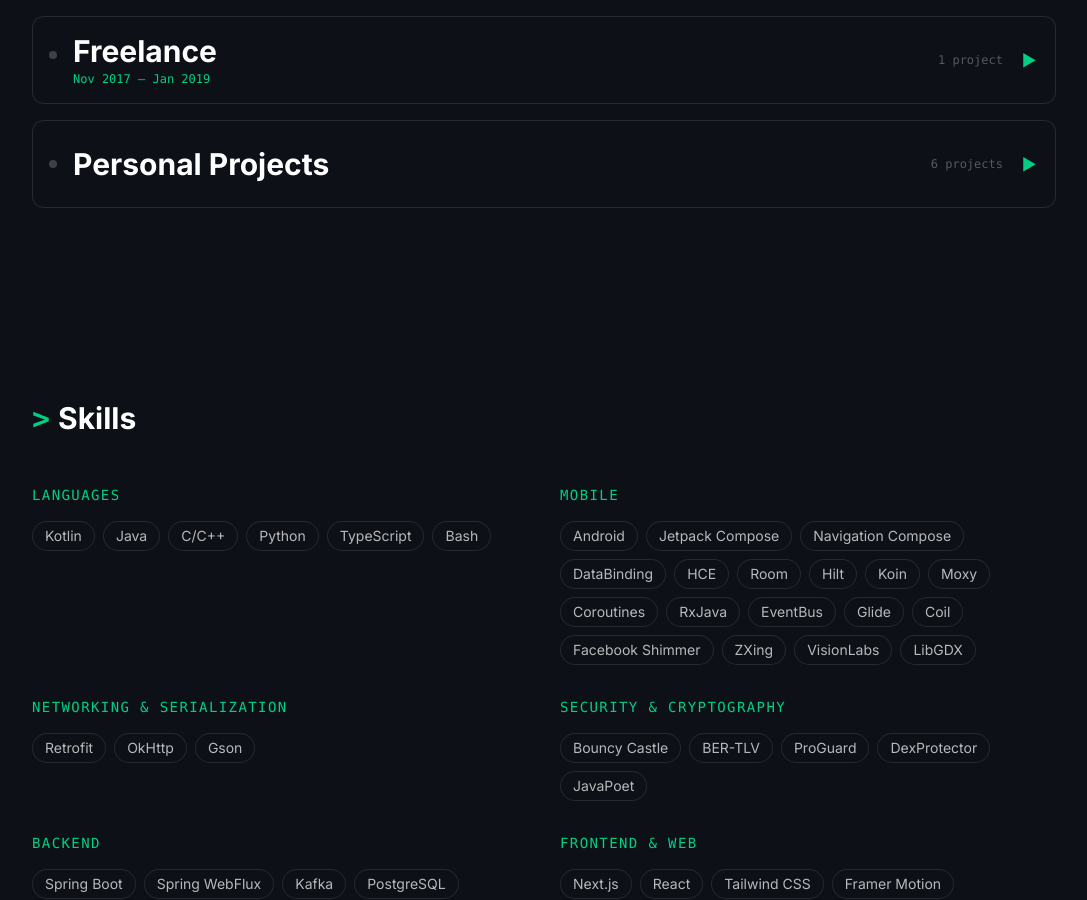
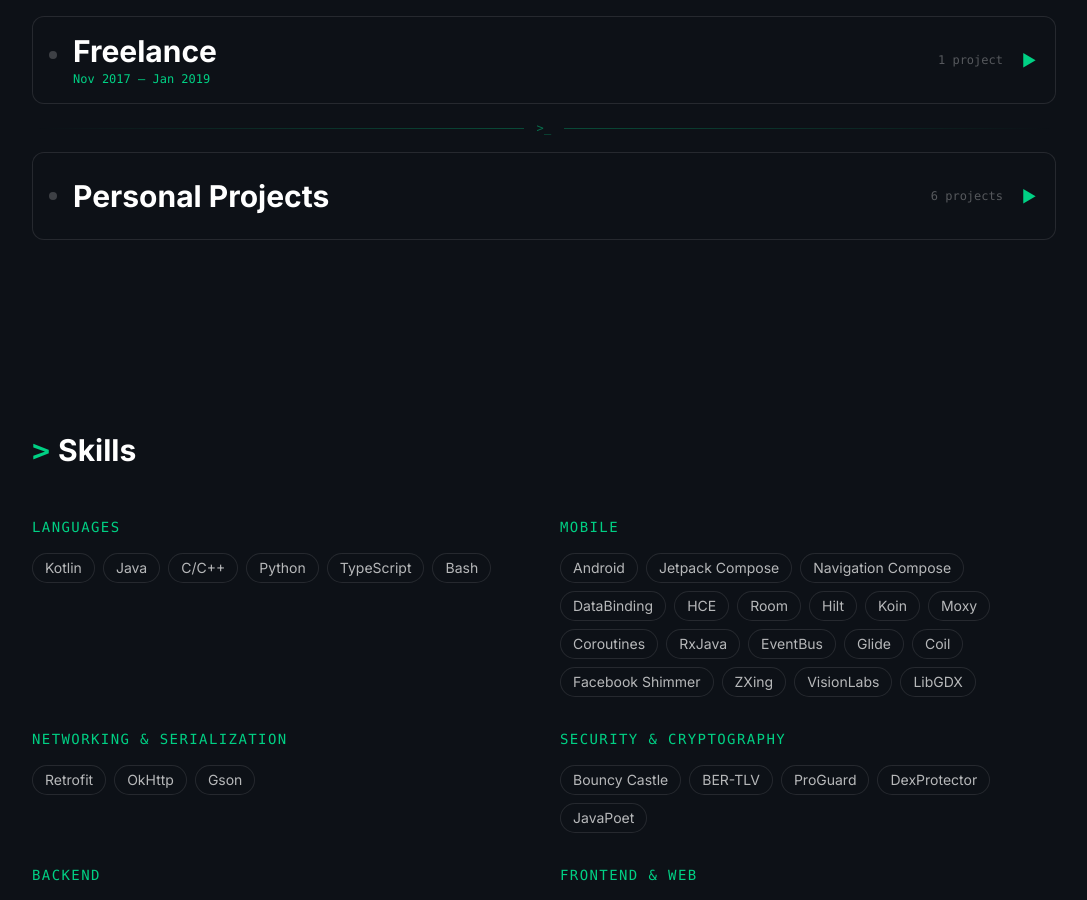
Before and after one commit to BargystV/portfolio, a Next.js app: page / in a window 1280 px wide. Shown: the part 1818-2718 px from the top of the page, without its empty margins (96-1183 px from the left). Built offline with nearby package versions, Linux system fonts and the light colour scheme.

Commit message:
Add terminal cursor divider between work and personal projects

```diff
--- a/components/WorkAndProjects.tsx
+++ b/components/WorkAndProjects.tsx
@@ -290,6 +290,8 @@
         <div className="space-y-4">
           {workBlocks.map((block, i) => {
             const isBlockExpanded = expandedBlocks.has(block.id);
+            // Разделитель перед блоком личных проектов (без company)
+            const showDivider = !block.company && i > 0;
 
             return (
               // Блок появляется снизу с задержкой i * 0.1с
@@ -300,6 +302,15 @@
                 viewport={{ once: true }}
                 transition={{ duration: 0.5, delay: i * 0.1 }}
               >
+                {/* Градиентный разделитель между рабочими блоками и личными проектами */}
+                {showDivider && (
+                  <div className="flex items-center gap-3 px-1 mb-4">
+                    <div className="flex-1 h-px bg-gradient-to-r from-transparent to-[#00d084]/30" />
+                    <span className="font-mono text-xs text-[#00d084]/50 tracking-wide">{'>_'}</span>
+                    <div className="flex-1 h-px bg-gradient-to-r from-[#00d084]/30 to-transparent" />
+                  </div>
+                )}
+
                 {/* Кликабельный заголовок блока */}
                 <div
                   onClick={() => toggleBlock(block.id)}
```
